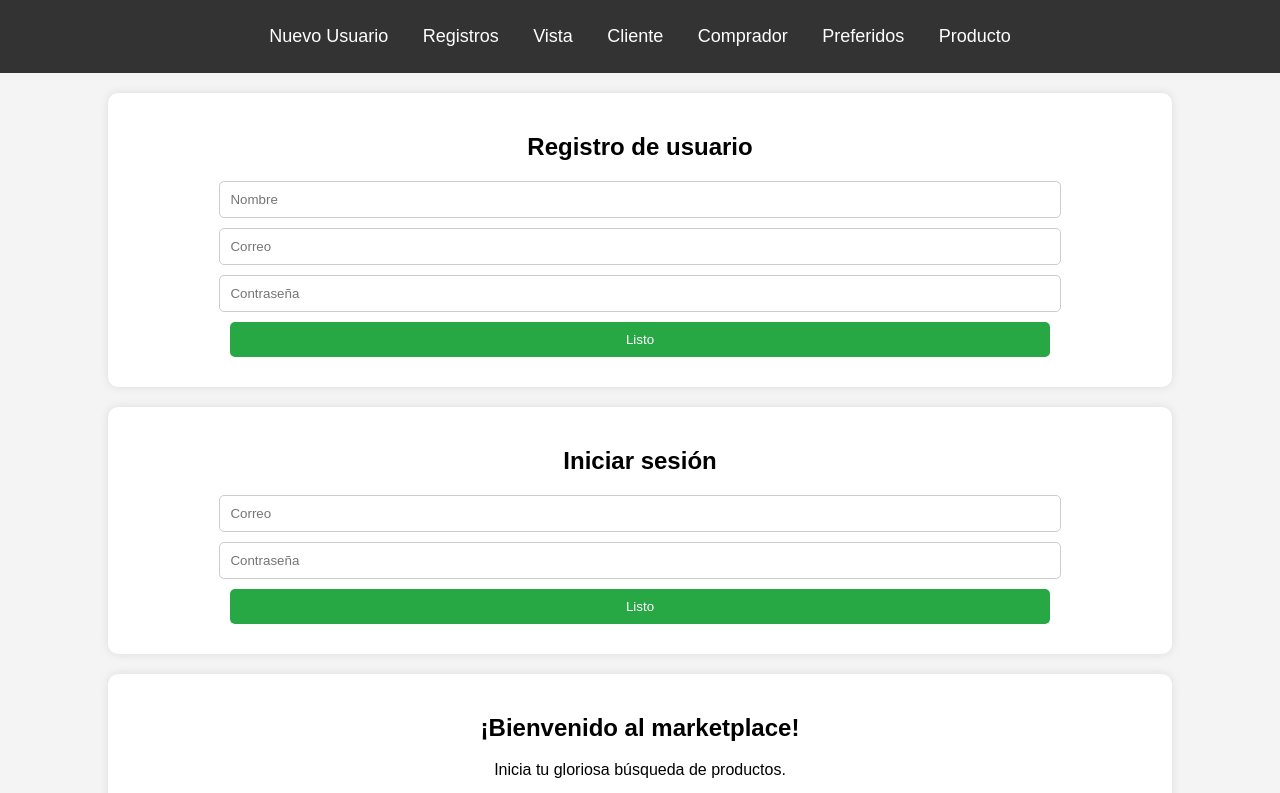
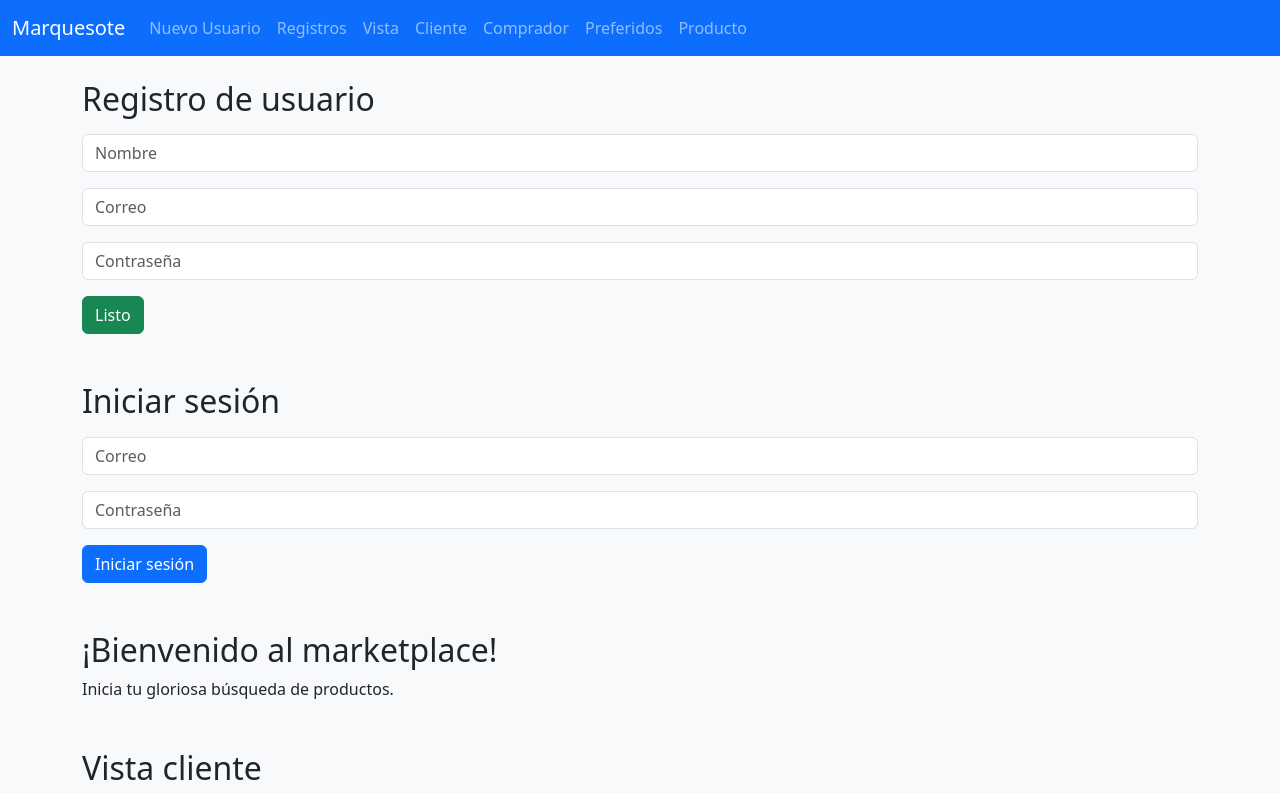
Before and after one commit to XavierRivera05/ProyectoCatedra_Progra3-Marketplace, a website: page Frontend con Nodejs/public/index.html in a window 1280 px wide. Shown: the top 793 px of the page. Drawn offline with nearby package versions, Linux system fonts and the light colour scheme; no server answers.

Commit message:
Diseño con Bootstrap
como te puedo pagar!! 🗣🗣🗣

```diff
--- a/Frontend con Nodejs/public/index.html
+++ b/Frontend con Nodejs/public/index.html
@@ -1,68 +1,92 @@
 <!DOCTYPE html>
-<html>
+<html lang="es">
 <head>
+    <meta charset="UTF-8">
     <title> Marquesote </title>
-        <link rel = "stylesheet" href = "styles.css">
+    <meta name="viewport" content="width=device-width, initial-scale=1">
+    <link href="https://cdn.jsdelivr.net/npm/bootstrap@5.3.3/dist/css/bootstrap.min.css" rel="stylesheet">
 </head>
 
-    <body>
-        <nav>
-            <ul>
-                <li> <a href="#nuevo-usuario">Nuevo Usuario</a></li>
-                <li><a href="#usuario-registrado">Registros</a></li>
-                <li><a href="#vista-principal">Vista</a></li>
-                <li><a href="#vista-cliente">Cliente</a></li>
-                <li><a href="#vista-comprador">Comprador</a></li>
-                <li><a href="#favoritos">Preferidos</a></li>
-                <li><a href="#producto">Producto</a></li>
+<body class="bg-light">
+
+    <nav class="navbar navbar-expand-lg navbar-dark bg-primary mb-4">
+        <div class="container-fluid">
+            <a class="navbar-brand" href="#">Marquesote</a>
+            <button class="navbar-toggler" type="button" data-bs-toggle="collapse" data-bs-target="#navbarNav">
+                <span class="navbar-toggler-icon"></span>
+            </button>
+            <div class="collapse navbar-collapse" id="navbarNav">
+                <ul class="navbar-nav">
+                    <li class="nav-item"><a class="nav-link" href="#nuevo-usuario">Nuevo Usuario</a></li>
+                    <li class="nav-item"><a class="nav-link" href="#usuario-registrado">Registros</a></li>
+                    <li class="nav-item"><a class="nav-link" href="#vista-principal">Vista</a></li>
+                    <li class="nav-item"><a class="nav-link" href="#vista-cliente">Cliente</a></li>
+                    <li class="nav-item"><a class="nav-link" href="#vista-comprador">Comprador</a></li>
+                    <li class="nav-item"><a class="nav-link" href="#favoritos">Preferidos</a></li>
+                    <li class="nav-item"><a class="nav-link" href="#producto">Producto</a></li>
                 </ul>
+            </div>
+        </div>
     </nav>
 
-        <section id="nuevo-usuario">
-            <h2 class = "texto-animado">Registro de usuario</h2>
+    <div class="container">
+        <section id="nuevo-usuario" class="mb-5">
+            <h2 class="mb-3">Registro de usuario</h2>
             <form>
-                <input type="text" placeholder="Nombre" required>
-                <input type="email" placeholder="Correo" required>
-                <input type="password" placeholder="Contraseña" required>
-                <button type="submit">Listo</button>
+                <div class="mb-3">
+                    <input type="text" class="form-control" placeholder="Nombre" required>
+                </div>
+                <div class="mb-3">
+                    <input type="email" class="form-control" placeholder="Correo" required>
+                </div>
+                <div class="mb-3">
+                    <input type="password" class="form-control" placeholder="Contraseña" required>
+                </div>
+                <button type="submit" class="btn btn-success">Listo</button>
             </form>
         </section>
 
-        <section id="usuario-registrado">
-            <h2>Iniciar sesión</h2>
+        <section id="usuario-registrado" class="mb-5">
+            <h2 class="mb-3">Iniciar sesión</h2>
             <form>
-                <input type="email" placeholder="Correo" required>
-                <input type="password" placeholder="Contraseña" required>
-                <button type="submit">Listo</button>
+                <div class="mb-3">
+                    <input type="email" class="form-control" placeholder="Correo" required>
+                </div>
+                <div class="mb-3">
+                    <input type="password" class="form-control" placeholder="Contraseña" required>
+                </div>
+                <button type="submit" class="btn btn-primary">Iniciar sesión</button>
             </form>
         </section>
 
-        <section id="vista-principal">
+        <section id="vista-principal" class="mb-5">
             <h2>¡Bienvenido al marketplace!</h2>
             <p>Inicia tu gloriosa búsqueda de productos.</p>
         </section>
 
-        <section id="vista-cliente">
+        <section id="vista-cliente" class="mb-5">
             <h2>Vista cliente</h2>
             <p>Productos y configuraciones del cliente.</p>
         </section>
 
-        <section id="vista-comprador">
+        <section id="vista-comprador" class="mb-5">
             <h2>Vista comprador</h2>
             <p>Compra y pedidos.</p>
         </section>
 
-        <section id="favoritos">
+        <section id="favoritos" class="mb-5">
             <h2>Preferidos</h2>
             <p>Lista de productos preferidos.</p>
         </section>
 
-        <section id="producto">
-            <h1>Productos disponibles.</h1>
-            <div id="contenedor-productos"></div>
+        <section id="producto" class="mb-5">
+            <h2>Productos disponibles</h2>
+            <div id="contenedor-productos" class="row g-4">
+            </div>
         </section>
+    </div>
 
-        <script src = "script.js"></script>
-
+    <script src="https://cdn.jsdelivr.net/npm/bootstrap@5.3.3/dist/js/bootstrap.bundle.min.js"></script>
+    <script src="script.js"></script>
 </body>
 </html>
--- a/Frontend con Nodejs/public/script.js
+++ b/Frontend con Nodejs/public/script.js
@@ -9,15 +9,19 @@ window.addEventListener("DOMContentLoaded", () => {
       data.forEach(producto => {
         const card = document.createElement('div');
         card.classList.add('producto-card'); // por si luego se usa el coso de carritos
-        //esto es del carrito
+
+        //esto es del carrito XD
         card.innerHTML = `
-          <h3>${producto.nombre}</h3>
-          <p>${producto.descripcion}</p>
-          <p>Precio: $${producto.precio}</p>
-          <img src="${producto.imagen_url}" alt="${producto.nombre}" width="200">
-          <button class="btn-agregar"> Preferidos </button>
-          <hr/>
-        `;
+        <div class="card shadow-sm" style="width: 18rem;">
+          <img src="${producto.imagen_url}" class="card-img-top" alt="${producto.nombre}">
+          <div class="card-body d-flex flex-column">
+            <h5 class="card-title">${producto.nombre}</h5>
+            <p class="card-text">${producto.descripcion}</p>
+            <p class="card-text fw-bold">Precio: $${producto.precio}</p>
+            <button class="btn btn-outline-primary mt-auto btn-agregar"> Añadir a preferidos </button>
+          </div>
+        </div>
+      `;
 
         contenedor.appendChild(card);
       });
```
Lines whose indentation alone changed are shown as unchanged.
